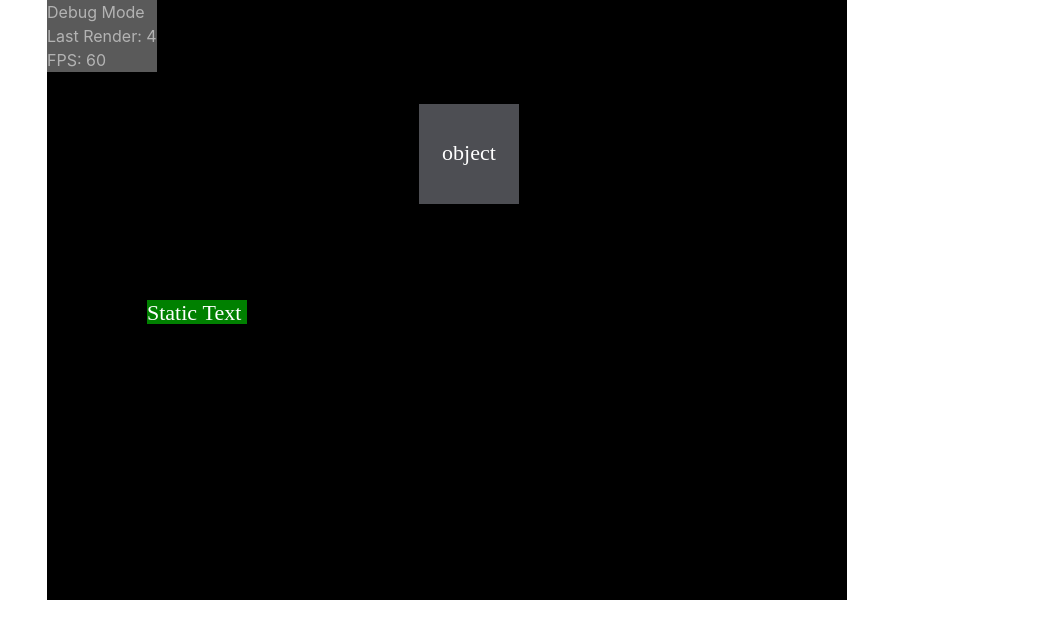
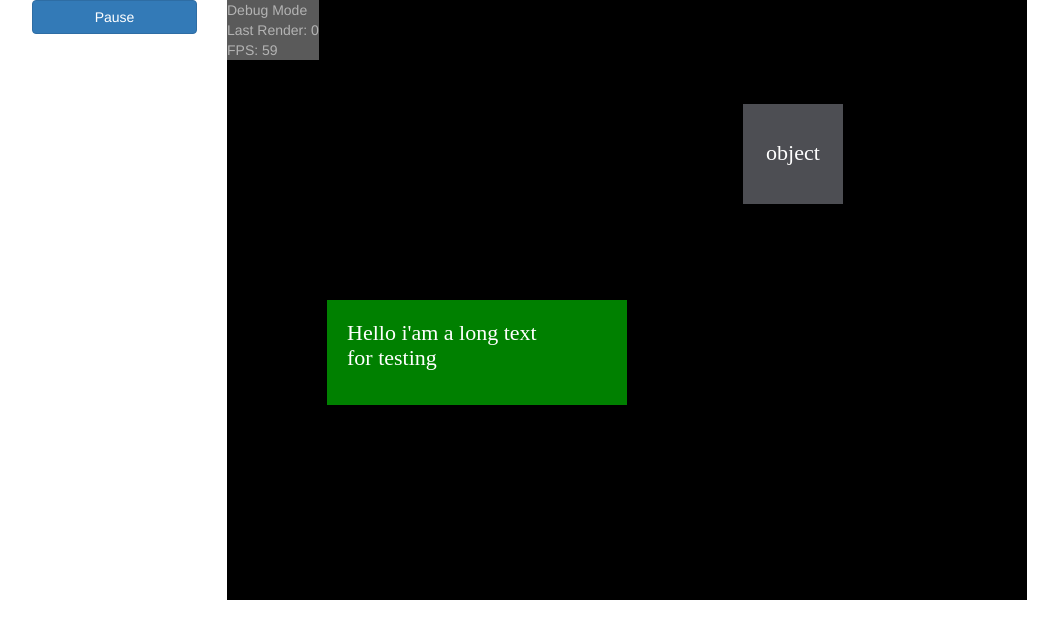
Before and after one commit to KaaPex/MoodRacer, a website built with webpack: page client/index.html in a window 1280 px wide. Shown: the whole page, without its empty margins (38-1096 px from the left). Built offline with nearby package versions, Linux system fonts and the light colour scheme.

Commit message:
Updated StaticTest class for multiline

```diff
--- a/client/index.html
+++ b/client/index.html
@@ -1,11 +1,18 @@
 <!DOCTYPE html>
 <html>
 <head>
-  <link rel="stylesheet" href="/style/style.css">
-  <link rel="stylesheet" href="https://cdn.rawgit.com/twbs/bootstrap/v4-dev/dist/css/bootstrap.css">
+    <link rel="stylesheet" href="/style/style.css">
+    <link rel="stylesheet" href="https://cdn.rawgit.com/twbs/bootstrap/v4-dev/dist/css/bootstrap.css">
 </head>
 <body>
-  <div class="container app"></div>
-  <script src="/bundle.js"></script>
+    <div class="container">
+        <div class="row">
+            <div class="col-xs-4 col-md-2">
+                <button type="button" class="btn btn-primary btn-block js-pause">Pause</button>
+            </div>>
+            <div class="col-xs-4 col-md-2 js-app"></div>
+        </div>
+    </div>
+    <script src="/bundle.js"></script>
 </body>
 </html>
--- a/client/src/core/Game.js
+++ b/client/src/core/Game.js
@@ -18,8 +18,8 @@ class Game {
         this._canvas = anchor;
         this._ctx = this._canvas.getContext('2d');
         this.__gameId = null;
-        this.__tick = options.fps / 3.75 || 16; // 60 fps is roughly 16ms
-        this.__lastTick = performance.now();
+        this.__tickLength = options.fps / 3.75 || 16; // 60 fps is roughly 16ms
+        this.__lastTick = window.performance.now();
         this.__lastRender = this.__lastTick;
         this._isPaused = false;
         this._isDebug = options.debug;
@@ -70,12 +70,17 @@ class Game {
             }
 
             //add static text
-            let sText = new StaticText();
+            let sText = new StaticText("Hello i'am a long text for testing");
             sText.state = {
                 position: {
                     x: 100,
                     y: 300
-                }
+                },
+                size: {
+                    width: 300,
+                    height: 100
+                },
+                clearColor: "green"
             };
             this._objects.push(sText);
         }
@@ -88,13 +93,13 @@ class Game {
     _update() {
         // change game objects state with this.__lastTick
         this._objects.map( (object) => {
-            object.update(this.__lastTick);
+            object.update(this.__tickLength);
         });
     }
 
     _queueUpdates(numTicks) {
         for(let i=0; i < numTicks; i++) {
-            this.__lastTick = this.__lastTick + this.__tick; //Now lastTick is this tick.
+            this.__lastTick = this.__lastTick + this.__tickLength; //Now lastTick is this tick.
             this._update();
         }
     }
@@ -117,31 +122,36 @@ class Game {
      * @private
      */
     _mainFrame(timestamp) {
+        if (!this._isPaused) {
+            this.__gameId = window.requestAnimationFrame(this._mainFrame.bind(this)); // it's usually call every 16ms
+        }
+
         // evaluate when will be next render
-        let nextTick = this.__lastTick + this.__tick;
+        let nextTick = this.__lastTick + this.__tickLength;
         let numTicks = 0;
 
         //If timestamp < nextTick then 0 ticks need to be updated (0 is default for numTicks).
         //If timestamp = nextTick then 1 tick needs to be updated (and so forth).
         if (timestamp > nextTick) {
             let timeSinceTick = timestamp - this.__lastTick;
-            numTicks = Math.floor( timeSinceTick / this.__tick );
+            // how many updates we should do beetween two rendered frames
+            numTicks = Math.floor( timeSinceTick / this.__tickLength );
         }
+
+        // metrics
         this._fps = 1000 / (timestamp - this.__lastRender);
+
         // update  current state
         this._queueUpdates(numTicks);
         // render current frame
         this._render(timestamp);
 
         this.__lastRender = timestamp;
-        if (!this._isPaused) {
-            this.__gameId = window.requestAnimationFrame(this._mainFrame.bind(this)); // it's usually call every 16ms
-        }
     }
 
     start() {
         this._setInitialState();
-        this._mainFrame(performance.now());
+        this._mainFrame(window.performance.now());
     }
 
     stop() {
@@ -153,9 +163,11 @@ class Game {
      */
     togglePause() {
         this._isPaused = !this._isPaused;
+
         // game is not paused, restore last render to tick
         if (!this._isPaused) {
-            this.__lastTick = this.__lastRender;
+            this.__lastTick = this.__lastRender = window.performance.now();
+            this._mainFrame(this.__lastTick);
         }
     }
 }
--- a/client/src/core/GameObject.js
+++ b/client/src/core/GameObject.js
@@ -25,15 +25,14 @@ class GameObject {
         this._name = "object";
 
         this._canvas = document.createElement('canvas');
-        this._canvas.width = this.size.width;
-        this._canvas.height = this.size.height;
 
         this._2dContext = this._canvas.getContext('2d');
-
     }
 
     _clearCanvas() {
-        // gray color
+        this._canvas.width = this.size.width;
+        this._canvas.height = this.size.height;
+        // default gray color
         this._2dContext.save();
         this._2dContext.fillStyle = this._state.clearColor;
         this._2dContext.fillRect(0, 0, this._canvas.width, this._canvas.height);
@@ -46,8 +45,6 @@ class GameObject {
 
     set size(size) {
         this.state = {size};
-        this._canvas.width = this._state.size.width;
-        this._canvas.height = this._state.size.height;
     }
 
     get size() {
@@ -77,10 +74,9 @@ class GameObject {
                                                        this.size.height * this._state.scale);
     }
 
-    update(lastTick) {
-        let progress = (performance.now() - lastTick) / 8;
+    update(progress) {
 
-        this.position.x += progress;
+        this.position.x += progress / 8; // to make a little slowly
 
         this._clearCanvas();
         this._2dContext.save();
--- a/client/src/index.js
+++ b/client/src/index.js
@@ -1,6 +1,6 @@
 "use strict";
 import Game from './core/Game';
-let main = document.querySelector(".app");
+let main = document.querySelector(".js-app");
 let canvas = document.createElement("canvas");
 canvas.width = 800;
 canvas.height = 600;
@@ -8,7 +8,17 @@ canvas.className = 'game';
 
 main.appendChild(canvas);
 
-let options = {fps: 30, debug: true};
+let options = {fps: 60, debug: true};
 let game = new Game(canvas, options);
 game.start();
-//game.togglePause();
+game.togglePause();
+
+let pauseBtn = document.querySelector(".js-pause");
+pauseBtn.addEventListener("click", (event) => {
+    game.togglePause();
+    if (event.target.innerHTML === "Pause") {
+        event.target.innerHTML = "Start";
+    } else {
+        event.target.innerHTML = "Pause";
+    }
+});
--- a/client/src/objects/interface/StaticText.js
+++ b/client/src/objects/interface/StaticText.js
@@ -6,11 +6,13 @@
 import GameObject from "../../core/GameObject";
 
 const DEFAULT_STATIC_TEXT_OPT = {
-    length: 50,
+    lineWidth: 200,
     fillStyle: "#fff",
     font: "22px serif",
     textAlign: "left",
-    backgroundColor: "gray"
+    backgroundColor: "gray",
+    marginLeft: 20,
+    marginTop: 40
 };
 
 class StaticText extends GameObject {
@@ -20,43 +22,82 @@ class StaticText extends GameObject {
         this._textOpt = options;
         this._text = text;
         this._name = "StaticText";
-        this.state = { size: {
-            width: 100,
-            height: 24
-        },
-        clearColor: "green"};
+        this._fontHeight = this.getFontHeight(this._textOpt.font);
 
+        // set canvas size for one line text with margin? if need
+        if (this._textOpt.marginLeft * 2 + this._textOpt.lineWidth > this._canvas.width) {
+            this.size.width = this._textOpt.marginLeft * 2 + this._textOpt.lineWidth;
+        }
         // we need measure text to fit it in multiline
-        this._lengthPerLine = 0;
-        this._measure();
     }
 
-    _measure() {
-        this._2dContext.save();
-        this._2dContext.font = this._textOpt.font;
-        this._2dContext.textAlign = this._textOpt.textAlign;
-        let textMetrics = this._2dContext.measureText(this._text);
-        console.dir(textMetrics);
-        this._2dContext.restore();
+    getFontHeight(font) {
+        let parent = document.createElement("span");
+        parent.appendChild(document.createTextNode("height"));
+        document.body.appendChild(parent);
+        parent.style.cssText = "font: " + font + "; white-space: nowrap; display: inline;";
+        let height = parent.offsetHeight;
+        document.body.removeChild(parent);
+        return height;
+    }
+
+    _alignText() {
+        //TO-DO Need to think about how to align it
+        switch (this._textOpt.textAlign) {
+            case "left":
+                break;
+            case "right":
+                this._2dContext.translate(this.size.width * this._state.scale / 2, this.size.height * this._state.scale / 2);
+                break;
+            case "center":
+                this._2dContext.translate(this.size.width * this._state.scale / 2, this.size.height * this._state.scale / 2);
+                break;
+        }
     }
 
     render(mainContext, timestamp) {
         //overrides
         this._clearCanvas();
 
+        this._2dContext.save();
         this._2dContext.fillStyle = this._textOpt.fillStyle;
         this._2dContext.font = this._textOpt.font;
         this._2dContext.textAlign = this._textOpt.textAlign;
-        this._2dContext.fillText(this._text, 0, 20);
 
+        let line = "";
+        let marginTopOffset = this._textOpt.marginTop;
+        let words = this._text.split(" ");
+        words.map( (word) => {
+            let testLine = line + word + " ";
+            let testLineWidth = this._2dContext.measureText(testLine).width;
+
+            if (testLineWidth > this._textOpt.lineWidth) {
+                this._2dContext.fillText(line, this._textOpt.marginLeft, marginTopOffset);
+                line = word + " ";
+                marginTopOffset += this._fontHeight;
+            } else {
+                line = testLine;
+            }
+        });
+        if (line.length > 0) {
+            this._2dContext.fillText(line, this._textOpt.marginLeft, marginTopOffset);
+        }
+
+        // resize canvas if it too small
+        if (marginTopOffset + this._textOpt.marginTop > this._canvas.height) {
+            this.size.height = marginTopOffset + this._textOpt.marginTop;
+        }
+        this._2dContext.restore();
+
+        this._alignText();
         super.render(mainContext, timestamp); // need to comment at all
     }
 
-    update(lastTick) {
+    update(progress) {
         //overrides
 
         // nothing, but if we add change text
-        // we nwwd call _measure method
+        // we need call _measure method
     }
 }
 
```
Also changed, not shown: client/test/GameObject_test.js (+24 -2 lines).
